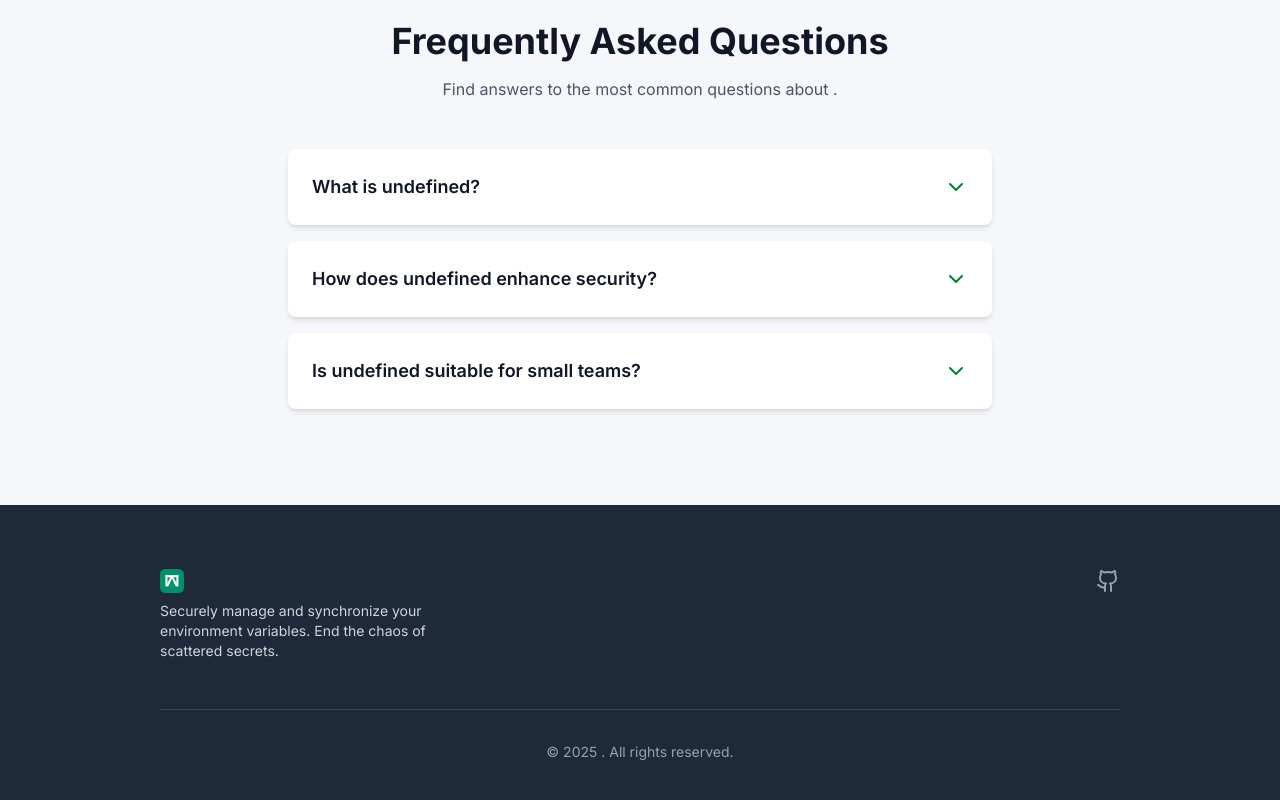
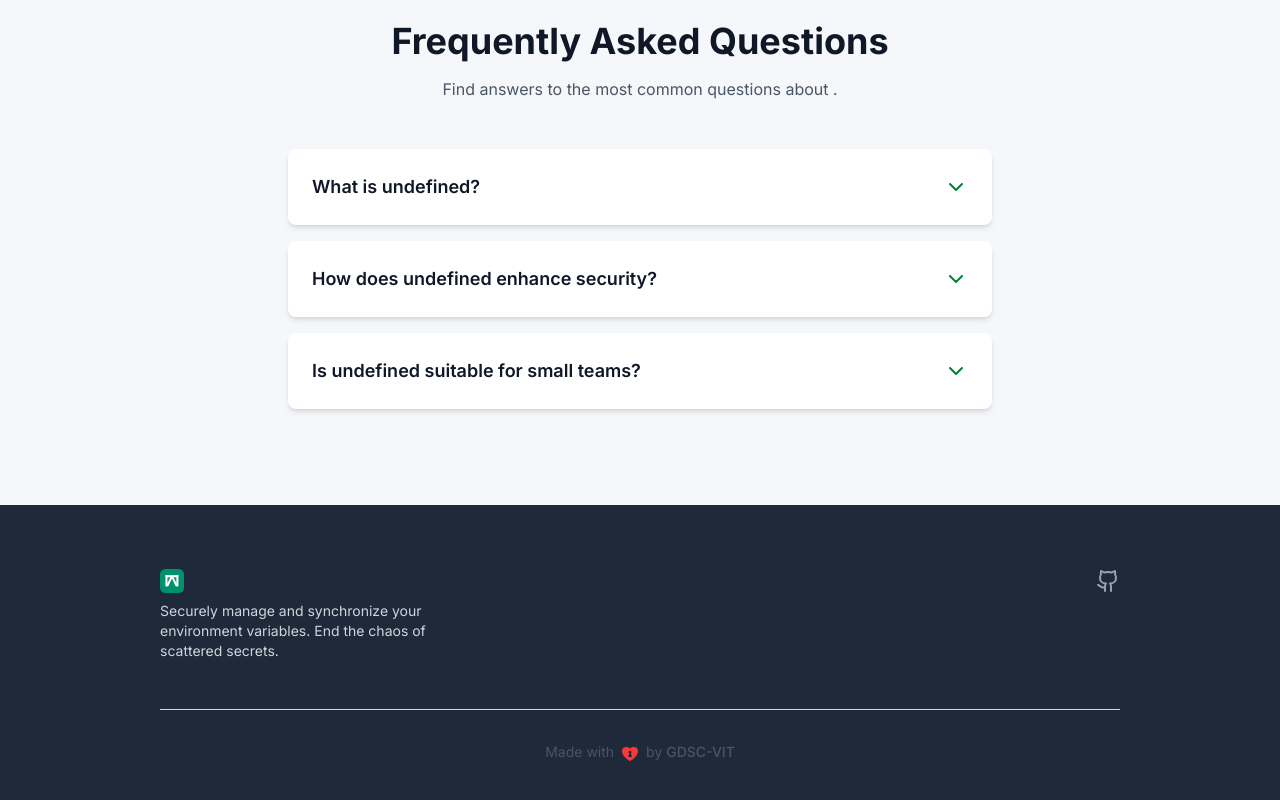
Before and after one commit to ChirayuSahu/envoy, a Next.js app in the folder web-app/: page / in a window 1280 px wide. Shown: the part 2010-2810 px from the top of the page. Built offline with nearby package versions, Linux system fonts and the light colour scheme; no server answers; a web font is replaced by a local one.

Commit message:
feat: add heart SVG for branding in Footer component

```diff
--- a/web-app/src/components/footer.tsx
+++ b/web-app/src/components/footer.tsx
@@ -32,12 +32,30 @@ const Footer = () => {
                         </a>
                     </div>
                 </div>
-
-                <div className="border-t border-gray-700 dark:border-gray-900 mt-12 pt-8 text-center text-gray-400 text-sm">
-                    &copy; {new Date().getFullYear()} {process.env.NEXT_PUBLIC_APP_NAME}. All rights reserved.
+                <div className="border-t border-gray-300 dark:border-gray-700 mt-12 pt-8 text-center text-gray-600 dark:text-gray-400 text-sm group relative">
+                    Made with
+                    <span className="inline-flex items-center text-red-500 align-middle">
+                        <Image
+                            src="/assets/heart.svg"
+                            alt="Love"
+                            width={16}
+                            height={16}
+                            className="mx-2 text-red-500 group-hover:scale-200 group-hover:mx-4 transition-all duration-700"
+                        />
+                    </span>
+                    by{" "}
+                    <a
+                        href="https://www.dscvit.com/"
+                        target="_blank"
+                        rel="noopener noreferrer"
+                        className="font-medium relative inline-block"
+                    >
+                        GDSC-VIT
+                        <span className="absolute left-0 -bottom-[1px] w-0 h-[1px] bg-current transition-all duration-300 group-hover:w-full"></span>
+                    </a>
                 </div>
             </div>
-        </footer>
+        </footer >
     );
 };
 
```
Also changed, not shown: web-app/public/assets/heart.svg (added). Lines whose indentation alone changed are shown as unchanged.
